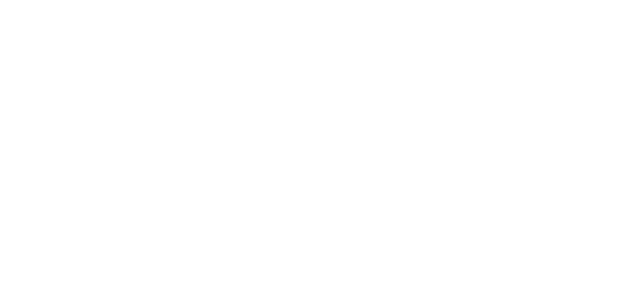
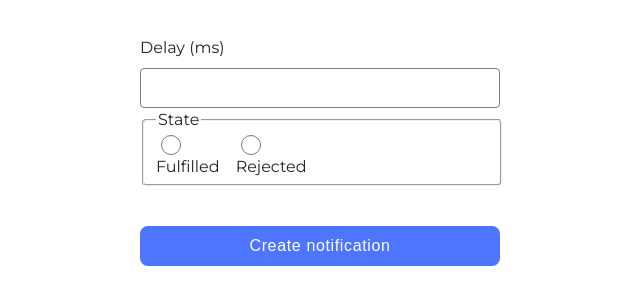
Before and after one commit to nataliiahodnia/goit-js-hw-10, a website built with Vite: page src/2-snackbar.html in a window 1280 px wide. Shown: the whole page, without its empty margins (16-656 px from the left). Built offline with nearby package versions, Linux system fonts and the light colour scheme.

Commit message:
added task 2

```diff
--- a/src/2-snackbar.html
+++ b/src/2-snackbar.html
@@ -9,10 +9,32 @@
       href="https://fonts.googleapis.com/css2?family=Montserrat:wght@400;600&display=swap"
       rel="stylesheet"
     />
+    <link
+      rel="stylesheet"
+      href="https://cdn.jsdelivr.net/npm/flatpickr/dist/flatpickr.min.css"
+    />
     <link rel="stylesheet" href="./css/styles.css" />
   </head>
   <body>
-
+    <form class="form">
+      <label>
+        Delay (ms)
+        <input type="number" name="delay" required />
+      </label>
+      <fieldset>
+        <legend>State</legend>
+        <label>
+          <input type="radio" name="state" value="fulfilled" required />
+          Fulfilled
+        </label>
+        <label>
+          <input type="radio" name="state" value="rejected" required />
+          Rejected
+        </label>
+      </fieldset>
+      <button type="submit">Create notification</button>
+    </form>
+    <script src="https://cdn.jsdelivr.net/npm/flatpickr"></script>
     <script type="module" src="./js/2-snackbar.js"></script>
   </body>
 </html>
--- a/src/css/styles.css
+++ b/src/css/styles.css
@@ -30,10 +30,9 @@
 body {
   margin-top: 36px;
   margin-left: 156px;
-  /* background: #e6e6e9; */
 }
 
-/*  & #region MAIN PAGE */
+/* #region MAIN PAGE */
 
 .main-button {
   display: flex;
@@ -63,6 +62,7 @@ body {
 
 /* #endregion MAIN PAGE*/
 
+/* #region TIMER */
 .timer {
   display: flex;
   /* justify-content: center; */
@@ -104,6 +104,7 @@ input {
   border-radius: 4px;
   width: 272px;
   height: 40px;
+  margin-right: 8px;
 
   font-family: Montserrat;
   font-weight: 400;
@@ -128,7 +129,7 @@ button {
   letter-spacing: 0.04em;
   color: #fff;
 
-  margin-left: 8px;
+  /* margin-left: 8px; */
 }
 
 button:hover {
@@ -139,13 +140,73 @@ button:disabled {
   background: #cfcfcf;
   color: #989898;
 }
+/* #endregion Timer */
 
-/*  */
+/* #region CALENDAR */
 
 .flatpickr-rContainer,
 .numInputWrapper,
 .flatpickr-months,
-.flatpickr-time.time24hr
-{
+.flatpickr-time.time24hr {
   background: #f5f5f5;
 }
+/* #endregion CALENDAR */
+
+.iziToast-body{ margin-top: auto;}
+
+/* #region SNACKBAR */
+
+button[type='submit'] {
+  border-radius: 8px;
+  padding: 8px 16px;
+  width: 360px;
+  height: 40px;
+  background: #4e75ff;
+  margin-top: 24px;
+}
+
+.form label {
+  display: flex;
+  flex-direction: column;
+  align-items: flex-start;
+}
+
+input[type='number'] {
+  border: 1px solid #808080;
+  border-radius: 4px;
+  width: 360px;
+  height: 40px;
+
+  font-family: var(--font-family);
+  font-weight: 400;
+  font-size: 16px;
+  line-height: 150%;
+  letter-spacing: 0.04em;
+  color: #2e2f42;
+
+  padding: 8px 16px;
+
+  margin-top: 8px;
+}
+
+fieldset {
+  border-radius: 4px;
+  stroke-width: 1px;
+  stroke: #808080;
+  width: 360px;
+height: 78px;
+
+margin-bottom: 16px; /* Відступ від нижнього краю контейнера радіо кнопок */
+display: flex; /* Встановлюємо grid контейнер */
+align-items: center;
+grid-template-columns: repeat(2, auto); /* Розміщуємо 2 колонки з рівномірним розподілом */
+column-gap: 16px; /* Відступ між колонками */
+
+}
+
+input[type='radio'] {
+  border: 1px solid #757575;
+border-radius: 14px;
+width: 20px;
+height: 20px;
+}
--- a/src/js/2-snackbar.js
+++ b/src/js/2-snackbar.js
@@ -0,0 +1,39 @@
+import iziToast from "izitoast";
+import "izitoast/dist/css/iziToast.min.css";
+
+const form = document.querySelector(".form");
+
+form.addEventListener("submit", (event) => {
+  event.preventDefault();
+
+  const delay = parseInt(form.delay.value);
+
+  const state = form.state.value;
+
+  const promise = new Promise((resolve, reject) => {
+    setTimeout(() => {
+      if (state === "fulfilled") {
+        resolve(delay);
+      } else if (state === "rejected") {
+        reject(delay);
+      }
+    }, delay);
+  });
+
+  // Обробка результатів промісу
+  promise
+    .then((delay) => {
+
+      iziToast.success({
+        title: "✅ Fulfilled promise",
+        message: `Promise fulfilled in ${delay}ms`,
+      });
+    })
+    .catch((delay) => {
+
+      iziToast.error({
+        title: "❌ Rejected promise",
+        message: `Promise rejected in ${delay}ms`,
+      });
+    });
+});
```
